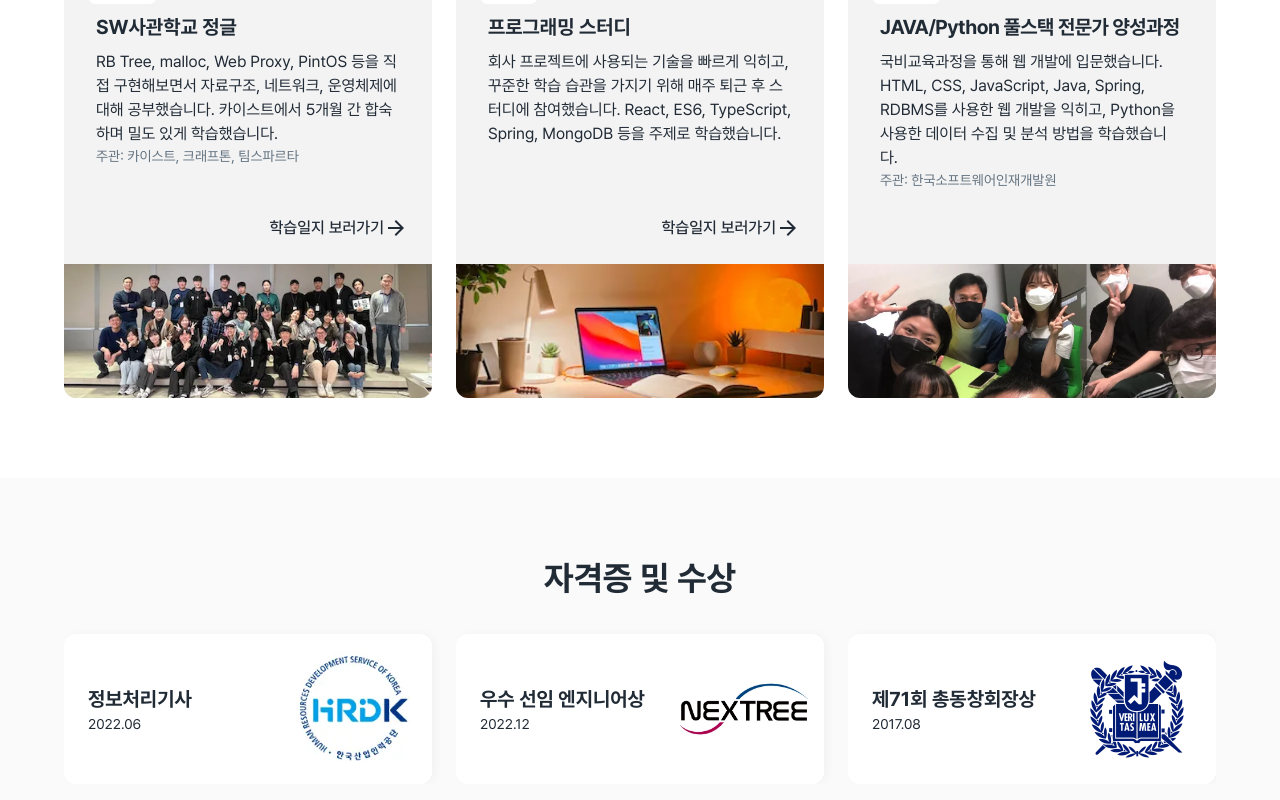
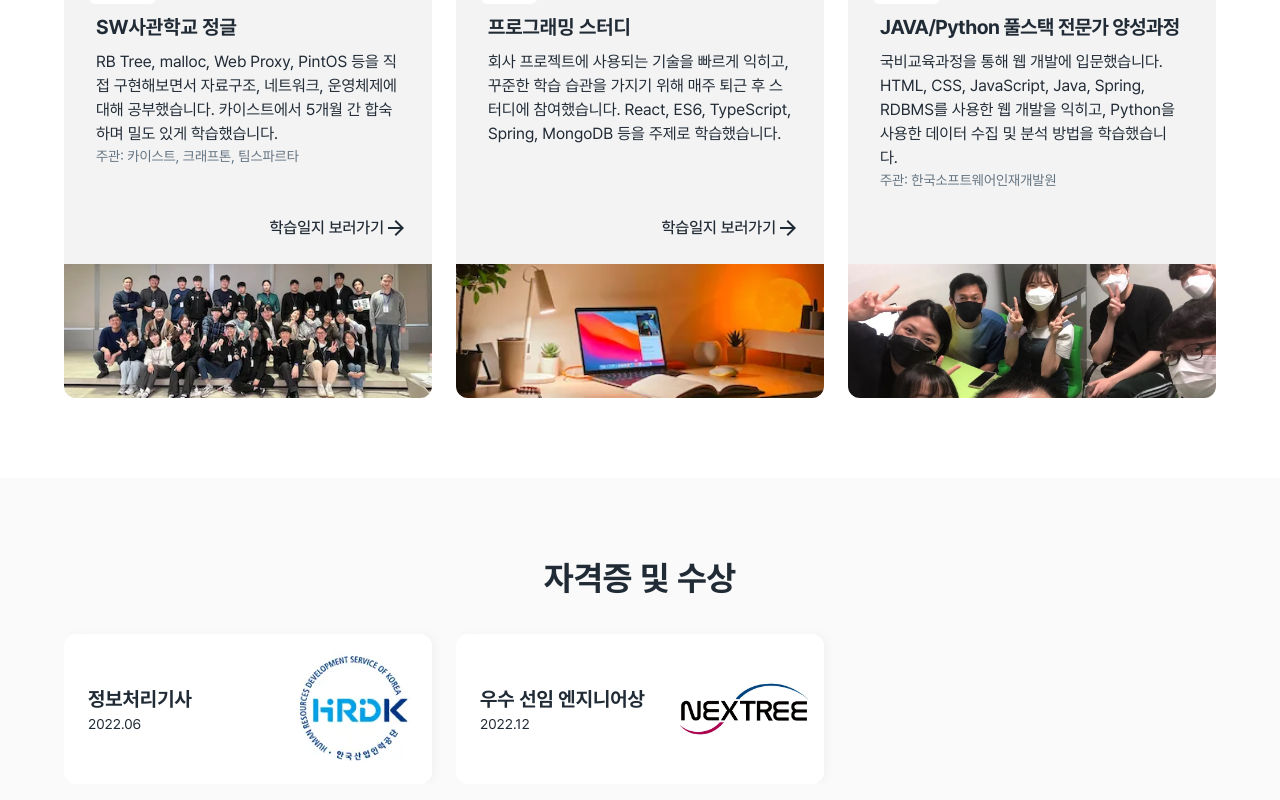
Before and after one commit to YoungeuiHong/portfolio, a Next.js app: page / in a window 1280 px wide. Shown: the part 7366-8166 px from the top of the page. Built offline with nearby package versions, Linux system fonts and the light colour scheme.

Commit message:
fix: 수상내역 수정

```diff
--- a/src/data/certificate.ts
+++ b/src/data/certificate.ts
@@ -15,9 +15,4 @@ export const CERTIFICATES: Certification[] = [
     date: "2022.12",
     thumbnail: "/assets/icon/nextree.webp",
   },
-  {
-    name: "제71회 총동창회장상",
-    date: "2017.08",
-    thumbnail: "/assets/icon/snu.webp",
-  },
 ];
```
